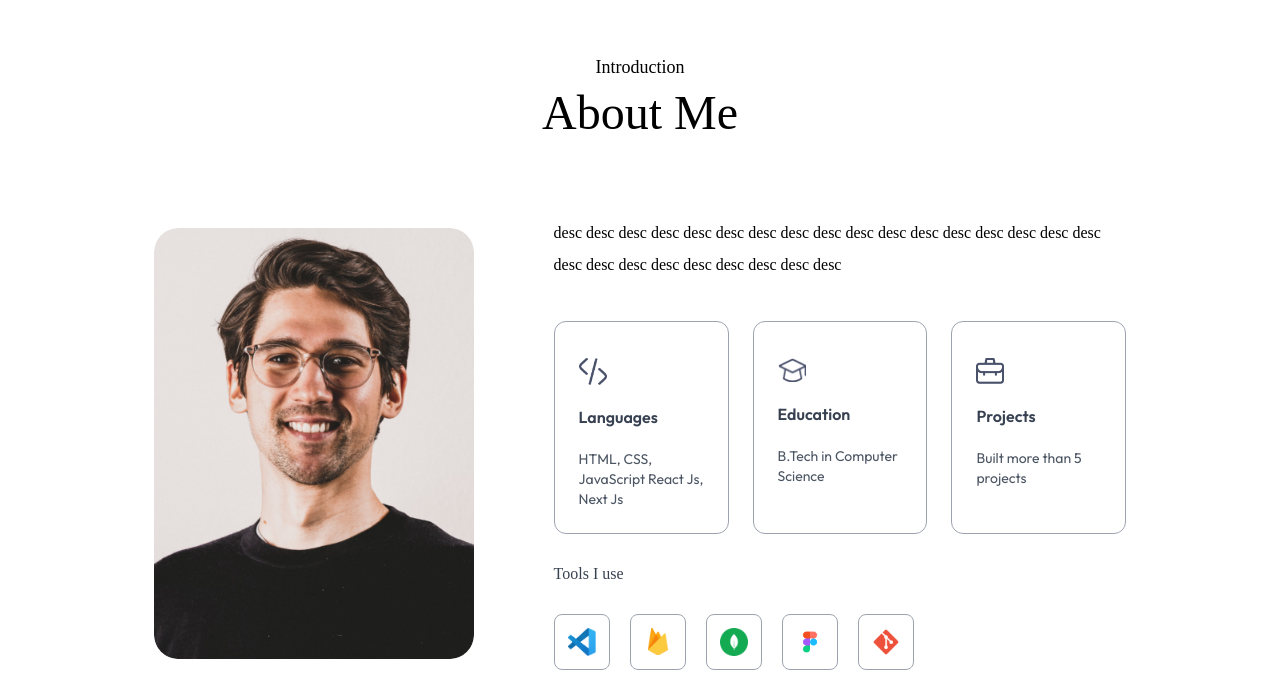
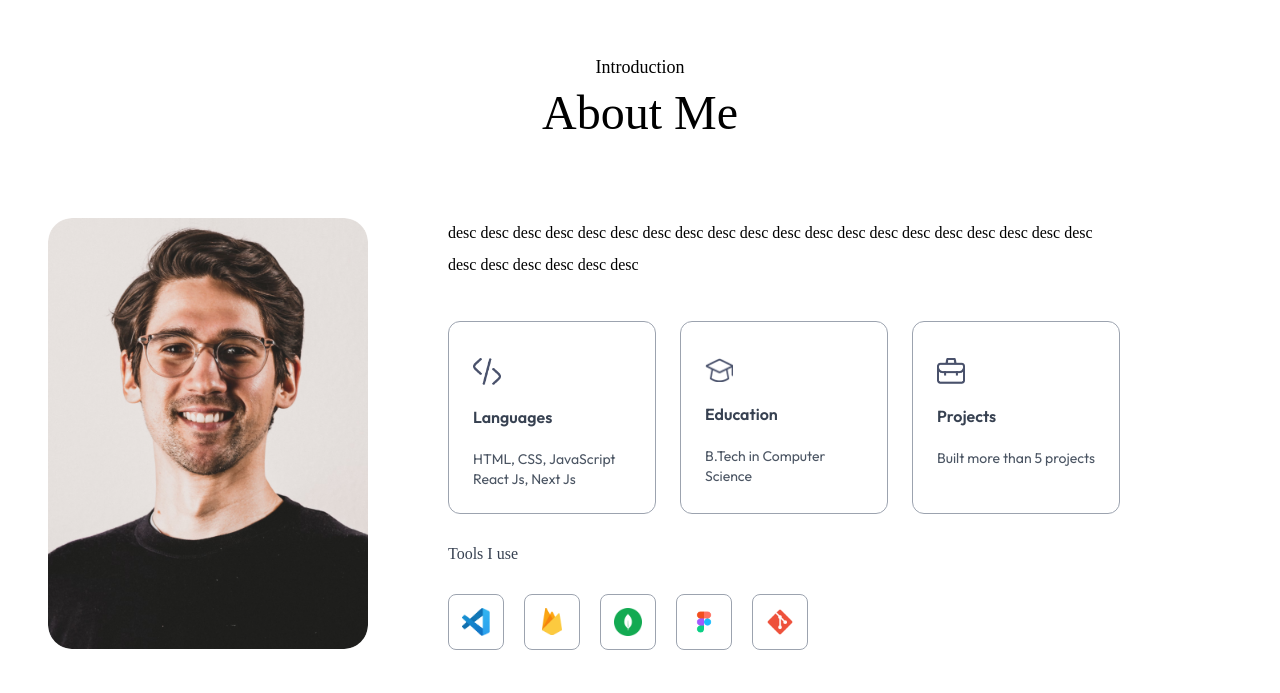
Before and after one commit to KianShirvani/Portfolio, a Next.js app: page / in a window 1280 px wide. Shown: the part 787-1480 px from the top of the page. Built offline with nearby package versions, Linux system fonts and the light colour scheme; a web font is replaced by a local one.

Commit message:
fixed centering for about section

```diff
--- a/components/about.jsx
+++ b/components/about.jsx
@@ -4,8 +4,8 @@ import React from 'react'
 
 const about = () => {
   return (
-    <div id='about' className='w-full px-[12%] py-10 scroll-mt-20'>
-      <h4 className='text-center mb-2 text-lg font-Ovo'>Introduction</h4>
+<div id='about' className='w-full max-w-7xl mx-auto px-6 lg:px-12 py-10 scroll-mt-20'>
+<h4 className='text-center mb-2 text-lg font-Ovo'>Introduction</h4>
       <h2 className='text-center text-5xl font-Ovo'>About Me</h2>
 
         <div className='flex w-full flex-col lg:flex-row items-center gap-20 my-20'>
```
